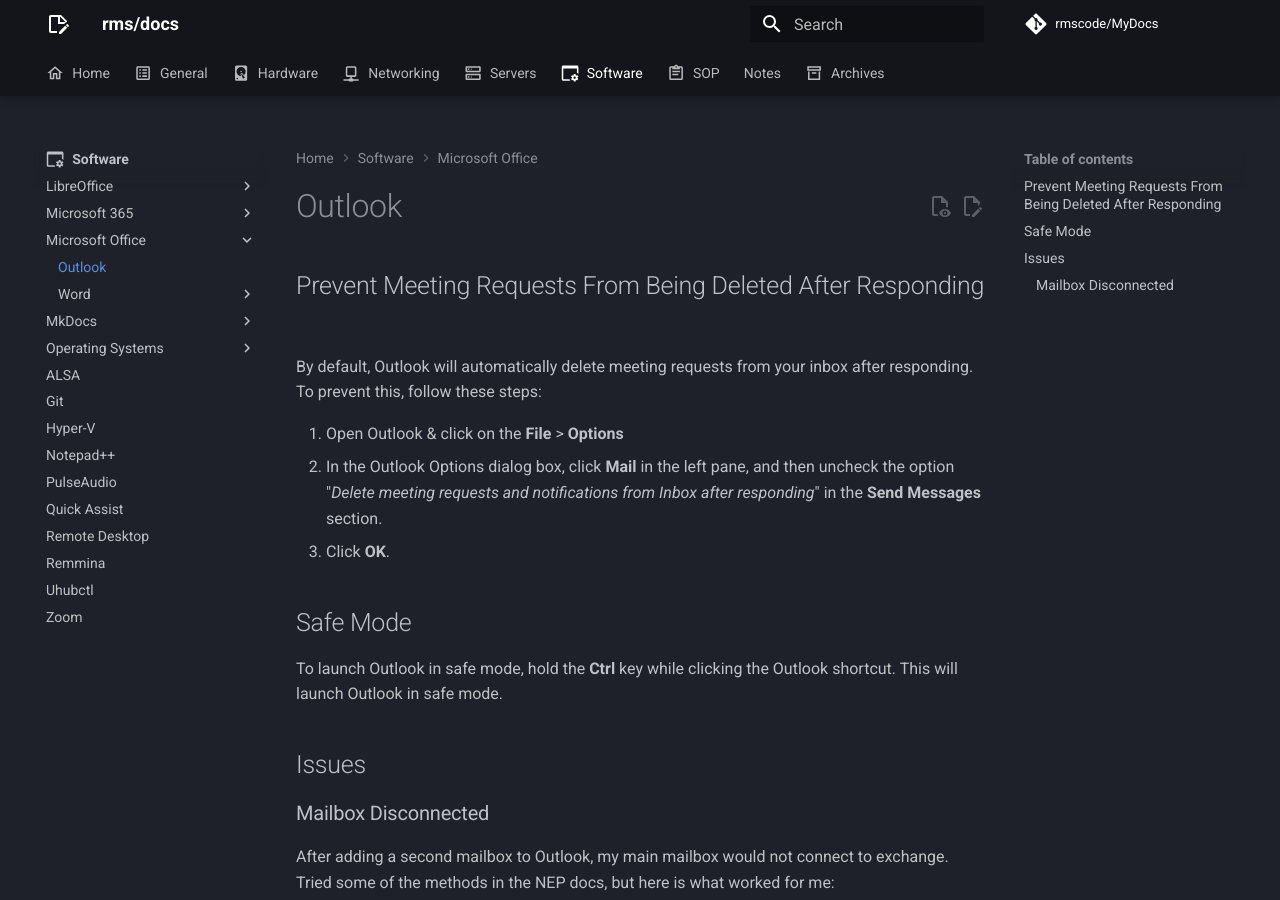
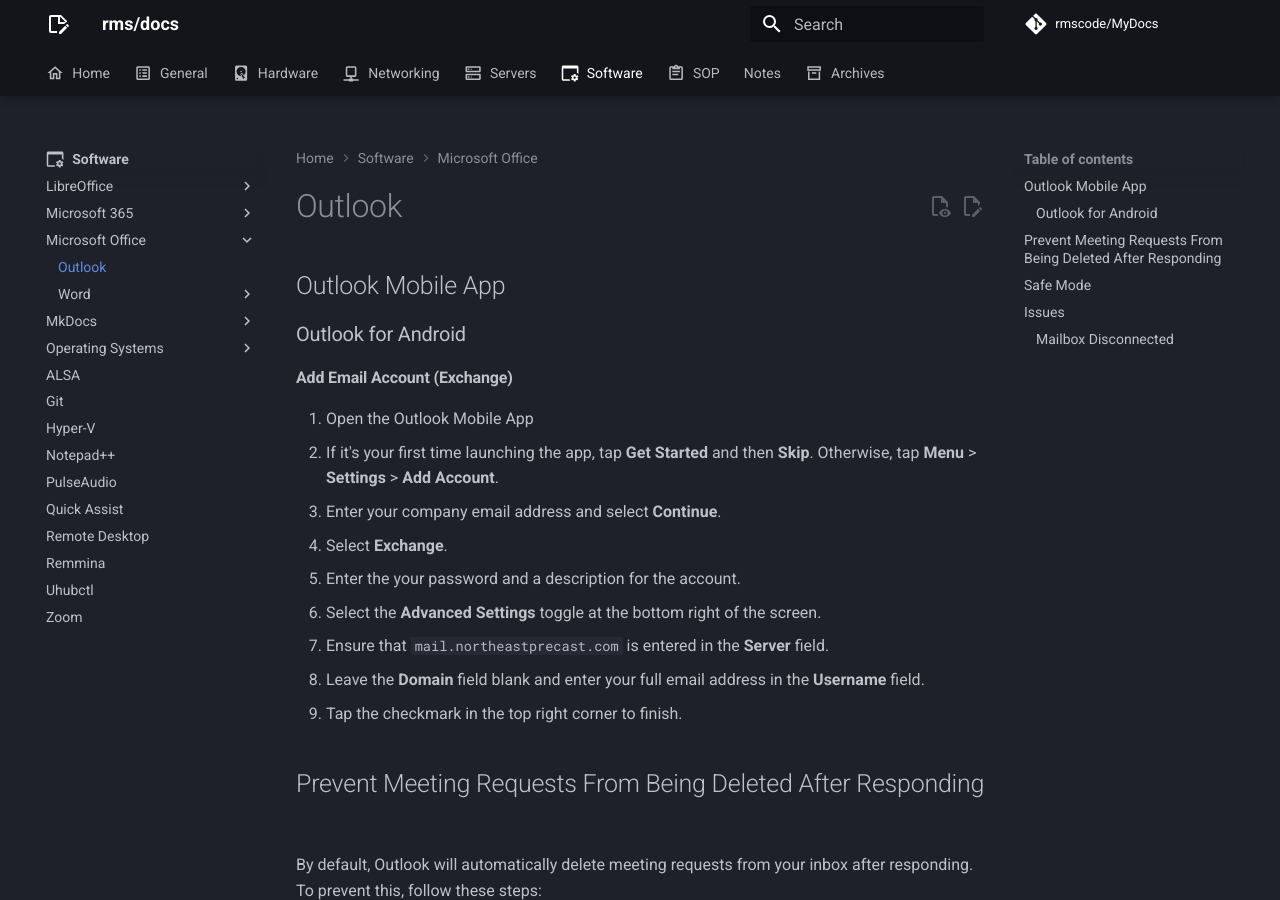
Before and after one commit to rmscode/binary-garden, an MkDocs documentation site: the page built from docs/software/microsoft-office/outlook/outlook.md, in a window 1280 px wide and 900 px high. Built offline with MkDocs 1.6.1 and Material for MkDocs 9.7.7, drawn with Linux system fonts in a browser that asks for light colours; comment, search, counter and statistics services are not loaded.

Commit message:
Docs: Add exchange account to Outlook for Android

```diff
--- a/docs/software/microsoft-office/outlook/outlook.md
+++ b/docs/software/microsoft-office/outlook/outlook.md
@@ -1,4 +1,20 @@
 # Outlook
+
+## Outlook Mobile App
+
+### Outlook for Android
+
+#### Add Email Account (Exchange)
+
+1. Open the Outlook Mobile App
+2. If it's your first time launching the app, tap **Get Started** and then **Skip**. Otherwise, tap **Menu** > **Settings** > **Add Account**.
+3. Enter your company email address and select **Continue**.
+4. Select **Exchange**.
+5. Enter the your password and a description for the account.
+6. Select the **Advanced Settings** toggle at the bottom right of the screen.
+7. Ensure that `mail.northeastprecast.com` is entered in the **Server** field.
+8. Leave the **Domain** field blank and enter your full email address in the **Username** field.
+9. Tap the checkmark in the top right corner to finish.
 
 ## Prevent Meeting Requests From Being Deleted After Responding
 
```
